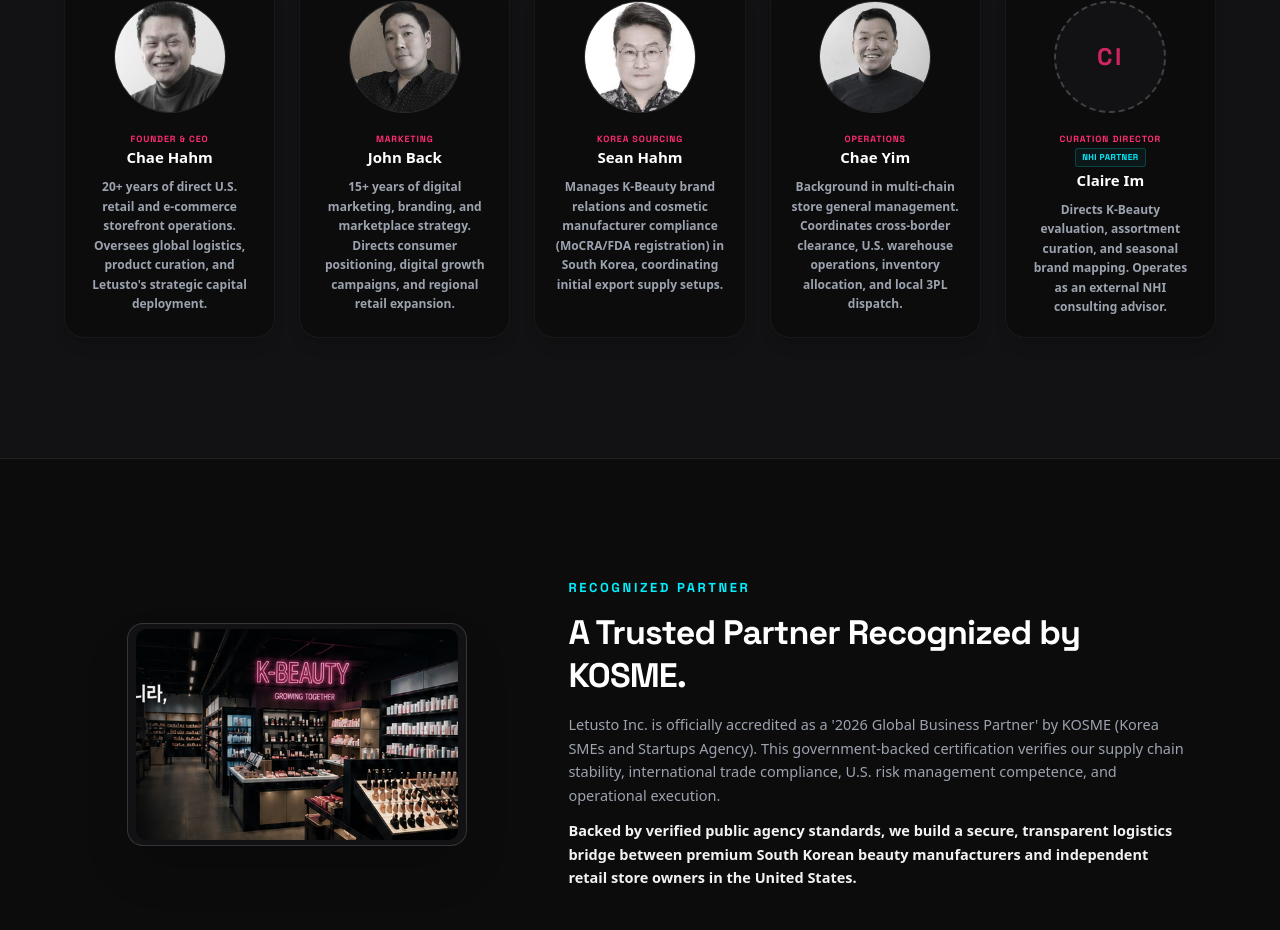
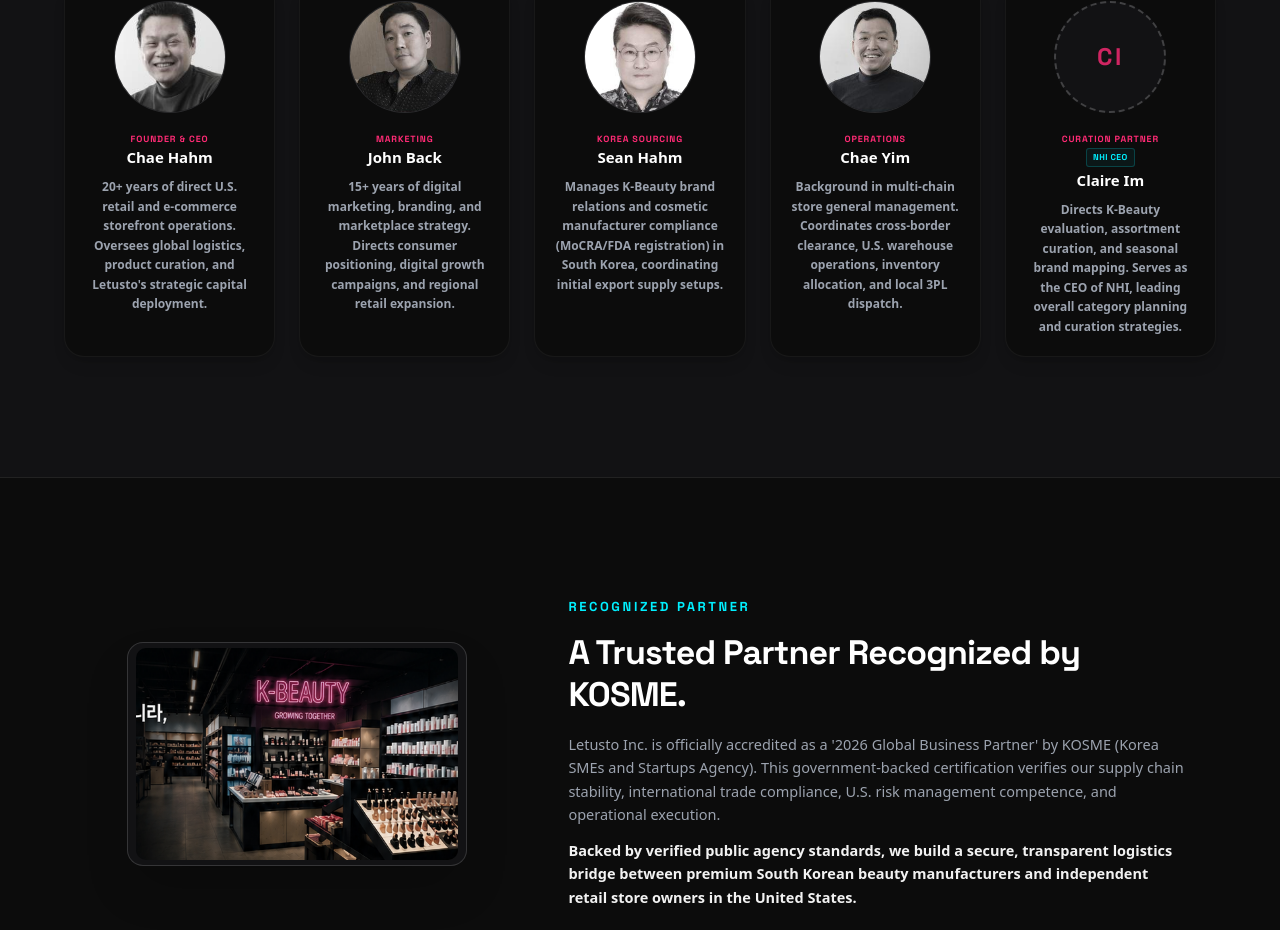
Before and after one commit to chaehahm-Kr/kselecthub-marketing, a Next.js app: page /en/about in a window 1280 px wide. Shown: the part 4734-5664 px from the top of the page. Built offline with nearby package versions, Linux system fonts and the light colour scheme.

Commit message:
feat(about): update Claire Im team profile card role to Curation Partner and subRole to NHI CEO

```diff
--- a/app/[locale]/about/page.tsx
+++ b/app/[locale]/about/page.tsx
@@ -637,12 +637,12 @@
                 },
                 {
                   name: "Claire Im",
-                  role: "CURATION DIRECTOR",
-                  subRole: "NHI PARTNER",
+                  role: "CURATION PARTNER",
+                  subRole: "NHI CEO",
                   isPartner: true,
                   initials: "CI",
-                  descKo: "K-Beauty 제품 평가, 카테고리 검토, Assortment Curation 및 큐레이션 전략 총괄. (NHI Partner)",
-                  descEn: "Directs K-Beauty evaluation, assortment curation, and seasonal brand mapping. Operates as an external NHI consulting advisor."
+                  descKo: "K-Beauty 제품 평가, 카테고리 검토, Assortment Curation 및 큐레이션 전략 총괄. NHI 대표로서 카테고리 기획과 큐레이션 방향을 함께 리드합니다.",
+                  descEn: "Directs K-Beauty evaluation, assortment curation, and seasonal brand mapping. Serves as the CEO of NHI, leading overall category planning and curation strategies."
                 }
               ].map((member, idx) => (
                 <div
```
